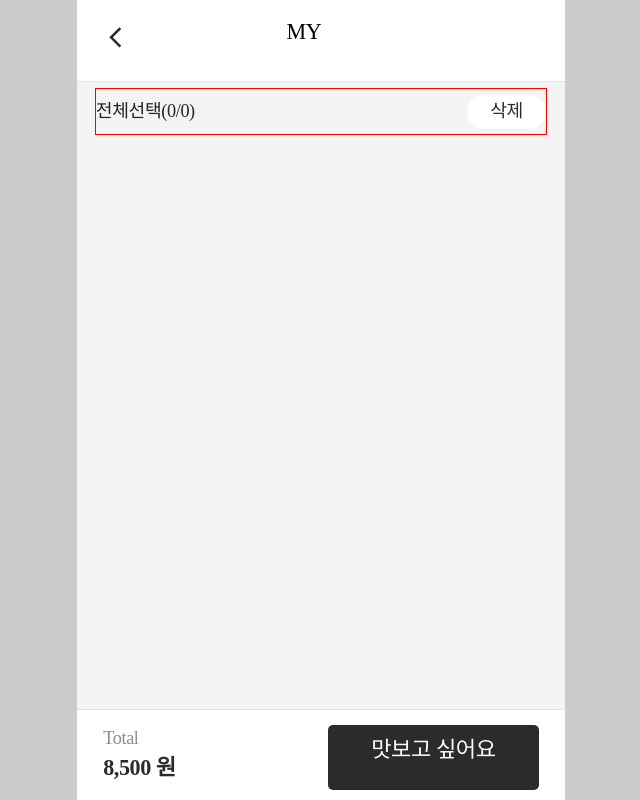
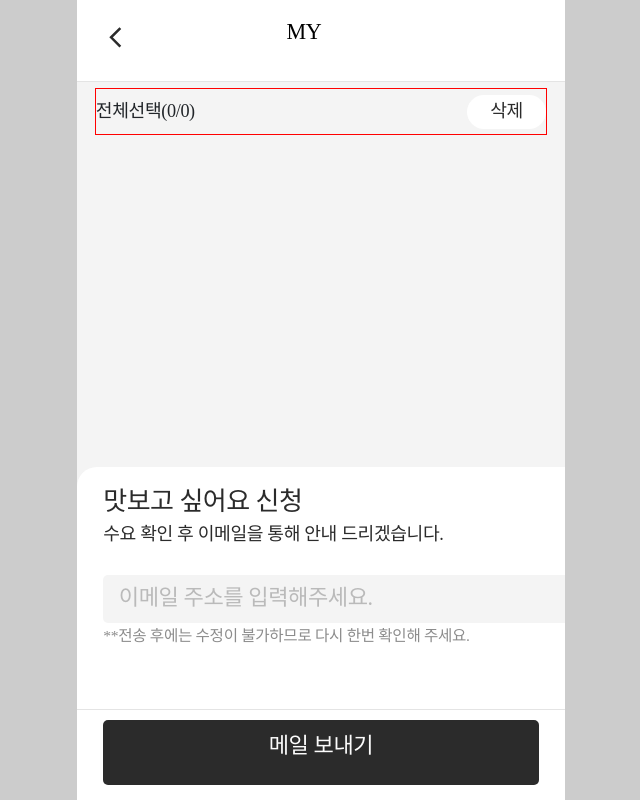
Before and after one commit to puba5/esque-frontend, a Next.js app: page /myPage in a window 1280 px wide. Shown: the whole page, without its empty margins (319-959 px from the left). Built offline with nearby package versions, Linux system fonts and the light colour scheme; no server answers; a web font is replaced by a local one.

Commit message:
feat : 모달 페이지 생성
모달 페이지 생성

```diff
--- a/pages/myPage.tsx
+++ b/pages/myPage.tsx
@@ -3,6 +3,7 @@ import styled from "styled-components";
 import MyProduct from "@src/components/molecules/product/MyProduct";
 import MyHeader from "@src/components/organisms/Header/MyHeader";
 import MyFooter from "@src/components/organisms/Footer/MyFooter";
+import EmailModal from "@src/components/organisms/Modal/EmailModal";
 
 import axios from "axios";
 
@@ -87,6 +88,7 @@ export default function myPage() {
         }
       })}
       <MyFooter selectedProductList={selectedProductList} />
+      <EmailModal selectedProductList={selectedProductList} />
     </Wrapper>
   );
 }
--- /dev/null
+++ b/src/components/organisms/Modal/EmailModal.tsx
@@ -0,0 +1,207 @@
+import React, { useState } from "react";
+import styled from "styled-components";
+import axios from "axios";
+
+export default function EmailModal(props) {
+  const { selectedProductList } = props;
+
+  const [email, setEmail] = useState(null);
+
+  const onChangeEmail = (event) => {
+    setEmail(event.target.value);
+  };
+
+  console.log(selectedProductList);
+  // 맛보고 싶어요 버튼
+  const sendEmail = () => {
+    let timeNow = new Date();
+    let details = "맛보고 싶어요 메일로 보낸 음식은";
+    selectedProductList.map((selectedProduct) => {
+      console.log("sele", selectedProduct);
+      details += selectedProduct + "번 상품과, ";
+    });
+    axios
+      .post("https://esque.store/commerce/customers/", {
+        email: email,
+        selected_at: timeNow,
+        title: "맛보고싶어요를 신청하셨습니다.",
+        details: details,
+      })
+      .then(function (response) {
+        console.log(response.data);
+        alert("이메일이 잘 전송되었습니다.");
+        getLastEmail(email);
+      })
+      .catch(function (error) {
+        alert("오류 발생!");
+        console.log(error);
+      })
+      .finally(function () {
+        // always executed
+      });
+  };
+
+  const getLastEmail = (email) => {
+    axios
+      .get(`https://esque.store/commerce/customers/?search=${email}`, {})
+      .then(function (response) {
+        console.log("사용자", response.data);
+        console.log("ID", response.data[response.data.length - 1].id);
+        sendAutoEmail(response.data[response.data.length - 1].id);
+        console.log("이메일 마지막 사용자 가져옴");
+      })
+      .catch(function (error) {
+        alert("사용자 못가져옴!!");
+        console.log(error);
+      })
+      .finally(function () {
+        // always executed
+      });
+  };
+
+  const sendAutoEmail = (id) => {
+    axios
+      .get(`https://esque.store/commerce/customers/${id}/mail/`, {})
+      .then(function (response) {
+        console.log(response.data);
+        console.log("자동전송완료");
+      })
+      .catch(function (error) {
+        alert("자동전송오류발생!");
+        console.log(error);
+      })
+      .finally(function () {
+        // always executed
+      });
+  };
+
+  return (
+    <Wrapper>
+      <XbuttonArea>
+        <Xbutton src="./image/X_button.png" />
+      </XbuttonArea>
+      <FooterContent>
+        <TitleText>맛보고 싶어요 신청</TitleText>
+        <DetailText>수요 확인 후 이메일을 통해 안내 드리겠습니다.</DetailText>
+        <Email placeholder="이메일 주소를 입력해주세요." value={email} onChange={onChangeEmail} />
+        <EmailDetail>**전송 후에는 수정이 불가하므로 다시 한번 확인해 주세요.</EmailDetail>
+      </FooterContent>
+      <HeaderLine />
+      <MailSendButton onClick={sendEmail}>
+        <p>메일 보내기</p>
+      </MailSendButton>
+    </Wrapper>
+  );
+}
+
+const Wrapper = styled.div`
+  transform: translateY(0vh);
+  z-index: 100;
+  position: fixed;
+  bottom: 0;
+  width: 100%;
+  height: 25.6rem;
+  background: #ffffff;
+  border-radius: 20px 20px 0px 0px;
+`;
+const XbuttonArea = styled.div`
+  position: fixed;
+  display: flex;
+  justify-content: center;
+  align-items: center;
+  bottom: 21.8rem;
+  right: 1.1rem;
+  width: 3rem;
+  height: 3rem;
+  border: 1px red solid;
+`;
+
+const Xbutton = styled.img`
+  width: 1rem;
+  height: 1rem;
+`;
+const HeaderLine = styled.div`
+  height: 0.1rem;
+  width: 100%;
+  background: #e4e4e4;
+`;
+
+const FooterContent = styled.div`
+  padding-top: 1.1rem;
+  padding-left: 2rem;
+  padding-right: 2rem;
+  margin-bottom: 4.6rem;
+`;
+
+const Email = styled.textarea`
+  font-style: normal;
+  font-weight: normal;
+  font-size: 1.7rem;
+  line-height: 2.5rem;
+  letter-spacing: -0.02em;
+  color: black;
+  background: #f4f4f4;
+  border: none;
+  resize: none;
+  width: 100%;
+  border-radius: 5px;
+  height: 3.7rem;
+  padding: 0.5rem 1.2rem;
+  ::placeholder {
+    font-style: normal;
+    font-weight: normal;
+    font-size: 1.7rem;
+    line-height: 2.5rem;
+    letter-spacing: -0.02em;
+    color: #bababa;
+  }
+`;
+const TitleText = styled.p`
+  font-style: normal;
+  font-weight: normal;
+  font-size: 2rem;
+  line-height: 3rem;
+  letter-spacing: -0.02em;
+  color: #2b2b2b;
+  margin-bottom: 0;
+`;
+
+const DetailText = styled.div`
+  font-style: normal;
+  font-weight: 300;
+  font-size: 1.4rem;
+  line-height: 2.1rem;
+  letter-spacing: -0.02em;
+  margin-bottom: 2.1rem;
+  color: #2b2b2b;
+`;
+
+const EmailDetail = styled.div`
+  font-style: normal;
+  font-weight: normal;
+  font-size: 1.2rem;
+  line-height: 1.9rem;
+  letter-spacing: -0.02em;
+  color: #8c8c8c;
+`;
+const MailSendButton = styled.button`
+  width: 33.5rem;
+  height: 5rem;
+  margin-bottom: 1.2rem;
+  margin-top: 0.8rem;
+  margin-left: 2rem;
+  border: none;
+  background: #2b2b2b;
+  border-radius: 5px;
+  font-style: normal;
+  font-weight: normal;
+  font-size: 1.7rem;
+  line-height: 2.5rem;
+  display: flex;
+  align-items: center;
+  text-align: center;
+  justify-content: center;
+  letter-spacing: -0.02em;
+  color: #fcfcfc;
+  font-style: normal;
+`;
```
